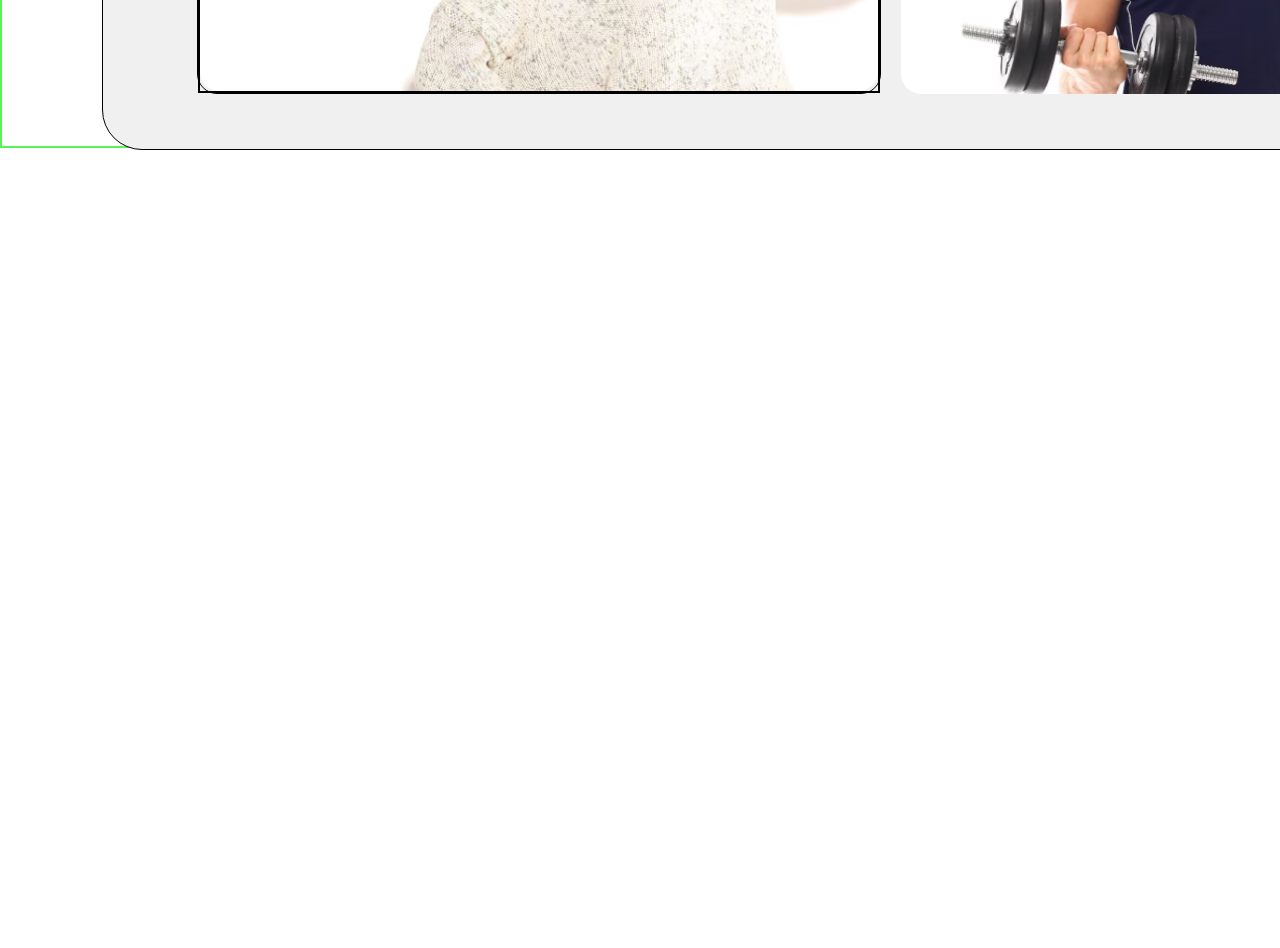
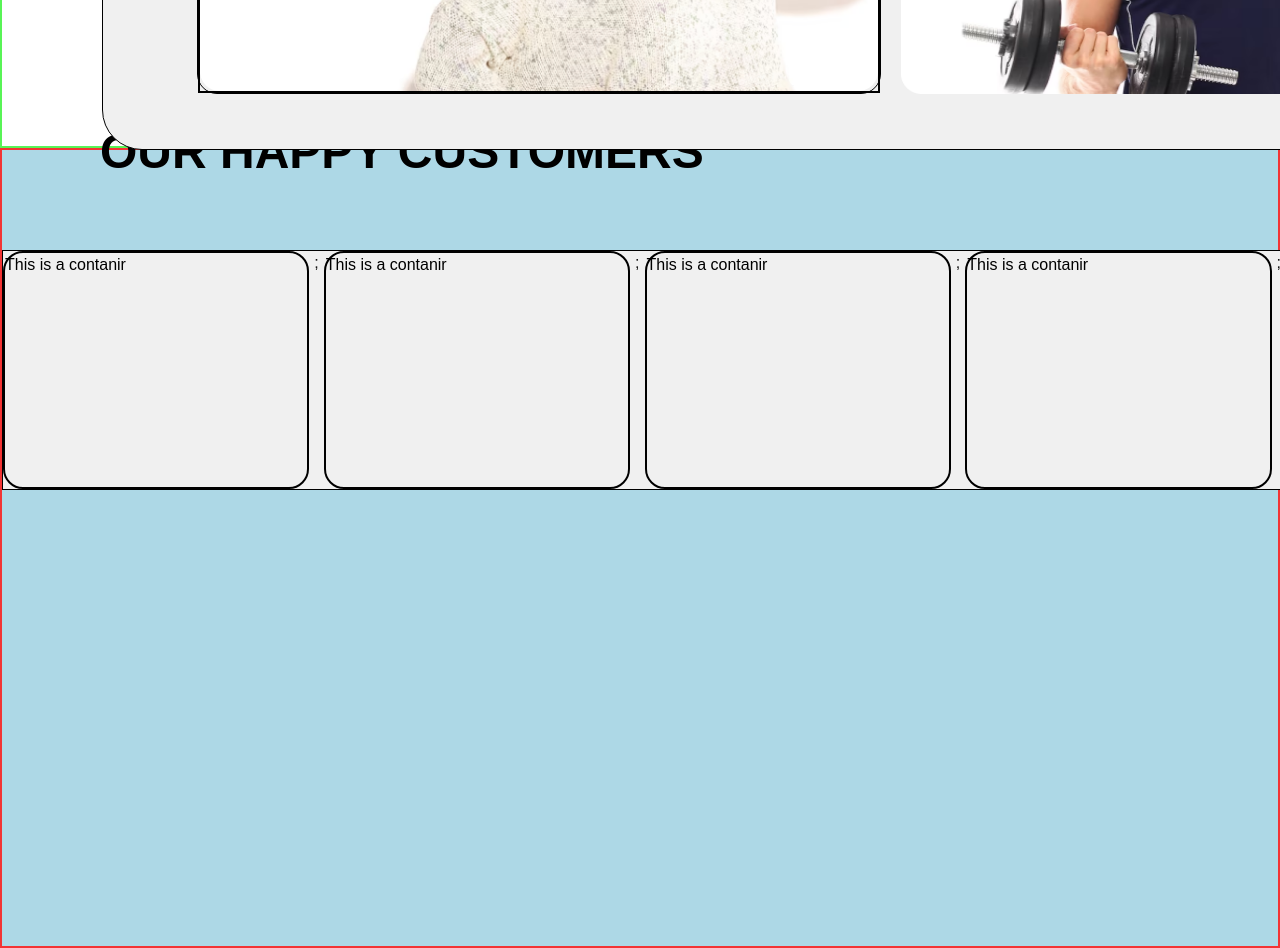
Before and after one commit to AntimaKumawat111/E-commerce, a Next.js app: page / in a window 1280 px wide. Shown: the part 3240-4188 px from the top of the page. Before the commit the page ends 3390 px from the top, so only its background shows below. Built offline with nearby package versions, Linux system fonts and the light colour scheme.

Commit message:
add some data in page5

```diff
--- a/app/globals.css
+++ b/app/globals.css
@@ -672,7 +672,7 @@ body {
 #eleventhImg {
   height: 289px;
   width: 100%;
-  border:2px solid black;
+  border: 2px solid black;
   object-fit: fill;
 }
 
@@ -691,3 +691,71 @@ body {
   height: 289px;
   width: 100%;
 }
+
+.page5 {
+  height: 100vh;
+  width: 100%;
+  background-color: lightblue;
+  border: 2px solid rgb(242, 52, 52);
+}
+
+#page5Header {
+  position: absolute;
+  width: 654px;
+  height: 58px;
+  top: 3363px;
+  left: 100px;
+  color: black;
+  gap: 0px;
+  font-size: 48px;
+  font-weight: 700;
+  line-height: 57.6px;
+  text-align: left;
+}
+
+#forword {
+  position: absolute;
+  color: black;
+  font-size: 35px;
+  z-index: 2;
+  left: 1400px;
+  top: 3420px;
+}
+
+#backword {
+  position: absolute;
+  color: black;
+  font-size: 35px;
+  z-index: 2;
+  left: 1350px;
+  top: 3420px;
+}
+
+.page5Content {
+  position: absolute;
+  top: 3490px;
+  height: 240px;
+  width: 100%;
+  display: inline-block;
+  border: 1px solid black;
+  background: #f0f0f0;
+  overflow-y: hidden;
+  /* overflow-x:scroll; */
+  display: flex;
+  justify-content: space-around;
+  justify-content: center;
+  gap: 5px;
+  z-index: 0;
+}
+
+.page5ContanirData {
+  position: relative;
+  top: 0;
+  border: 2px solid black;
+  height: 100%;
+  width: 400px;
+  border-radius: 20px;
+  display: inline-block;
+  z-index: 2;
+  color: black;
+}
--- a/app/page.tsx
+++ b/app/page.tsx
@@ -13,6 +13,10 @@ import Versace from "../public/images/Versace.png";
 import Gucci from "../public/images/Gucci.png";
 import Prada from "../public/images/Prada.png";
 import CalvinKlein from "../public/images/CalvinKlein.png";
+import Page5 from "./page5data";
+
+import ArrowForwardIcon from "@mui/icons-material/ArrowForward";
+import ArrowBackIcon from "@mui/icons-material/ArrowBack";
 
 type PhotoProps = {
   cardNo: string;
@@ -68,6 +72,17 @@ function Page4({ cardNo, id, imagesrc }: Page4Props) {
     </div>
   );
 }
+
+// function Page5() {
+//   return (
+//     <>
+//       <div className="page5ContanirData">
+//         <h1>This is a contanir </h1>
+//       </div>
+//       ;
+//     </>
+//   );
+// }
 
 export default function Home() {
   return (
@@ -234,6 +249,19 @@ export default function Home() {
           />
         </div>
       </div>
+
+      <div className="page5">
+        <h1 id="page5Header">OUR HAPPY CUSTOMERS</h1>
+        <ArrowBackIcon id="backword" />
+        <ArrowForwardIcon id="forword" />
+
+        <div className="page5Content">
+          <Page5 />
+          <Page5 />
+          <Page5 />
+          <Page5 />
+        </div>
+      </div>
     </div>
   );
 }
--- /dev/null
+++ b/app/page5data.js
@@ -0,0 +1,10 @@
+export default function Page5() {
+  return (
+    <>
+      <div className="page5ContanirData">
+        <h1>This is a contanir </h1>
+      </div>
+      ;
+    </>
+  );
+}
```
